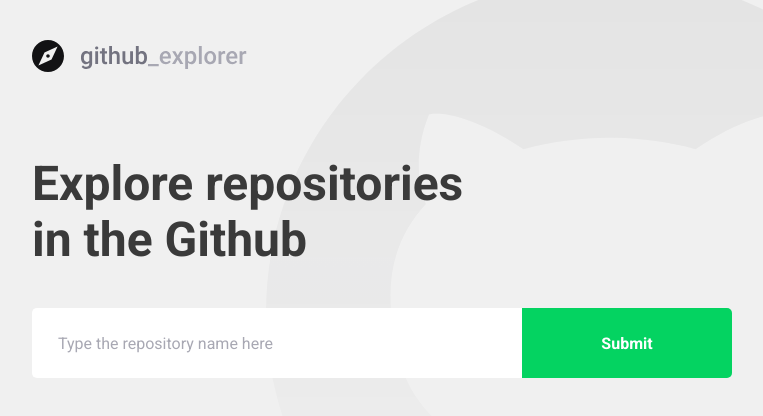
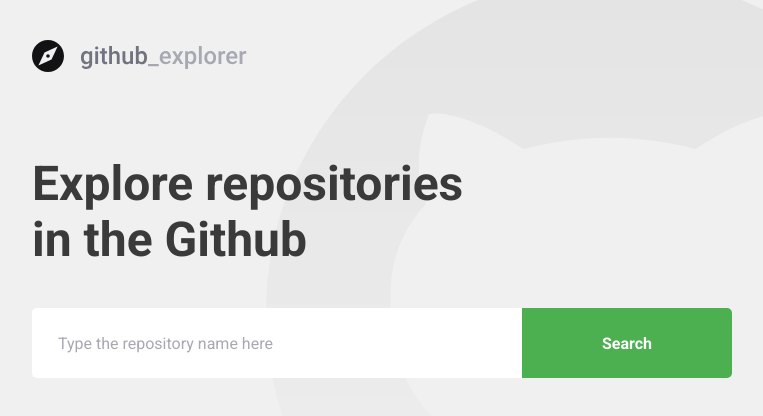
Before and after one commit to mouracamila/github-explorer-project, a React (Create React App) app: page / in a window 1280 px wide. Shown: the top 416 px of the page, without its empty margins (148-911 px from the left). Built offline with nearby package versions, Linux system fonts and the light colour scheme.

Commit message:
change style

```diff
--- a/src/pages/Dashboard/index.tsx
+++ b/src/pages/Dashboard/index.tsx
@@ -83,7 +83,7 @@ const Dashboard: React.FC = () => {
           onChange={(e) => setNewRepo(e.target.value)}
           placeholder="Type the repository name here"
         />
-        <button type="submit">Submit</button>
+        <button type="submit">Search</button>
       </Form>
 
       {inputError && <Error>{inputError}</Error>}
--- a/src/pages/Dashboard/styles.ts
+++ b/src/pages/Dashboard/styles.ts
@@ -60,7 +60,7 @@ export const Form = styled.form<FormProps>`
   button {
     width: 210px;
     height: 70px;
-    background: #04d361;
+    background: #4caf50;
     border-radius: 0px 5px 5px 0px;
     border: 0;
     color: #ffff;
@@ -68,7 +68,7 @@ export const Form = styled.form<FormProps>`
     transition: background-color 0.2s;
 
     &:hover {
-      background: ${shade(0.2, '#04d361')};
+      background: ${shade(0.2, '#4caf50')};
     }
   }
 `;
--- a/src/pages/Repository/index.tsx
+++ b/src/pages/Repository/index.tsx
@@ -93,7 +93,7 @@ const Repository: React.FC = () => {
 
       <Issues>
         {issues.map((issue) => (
-          <a key={issue.id} href={issue.html_url}>
+          <a target="_blank" key={issue.id} href={issue.html_url}>
             <div>
               <strong>{issue.title}</strong>
               <p>{issue.user.login}</p>
```
